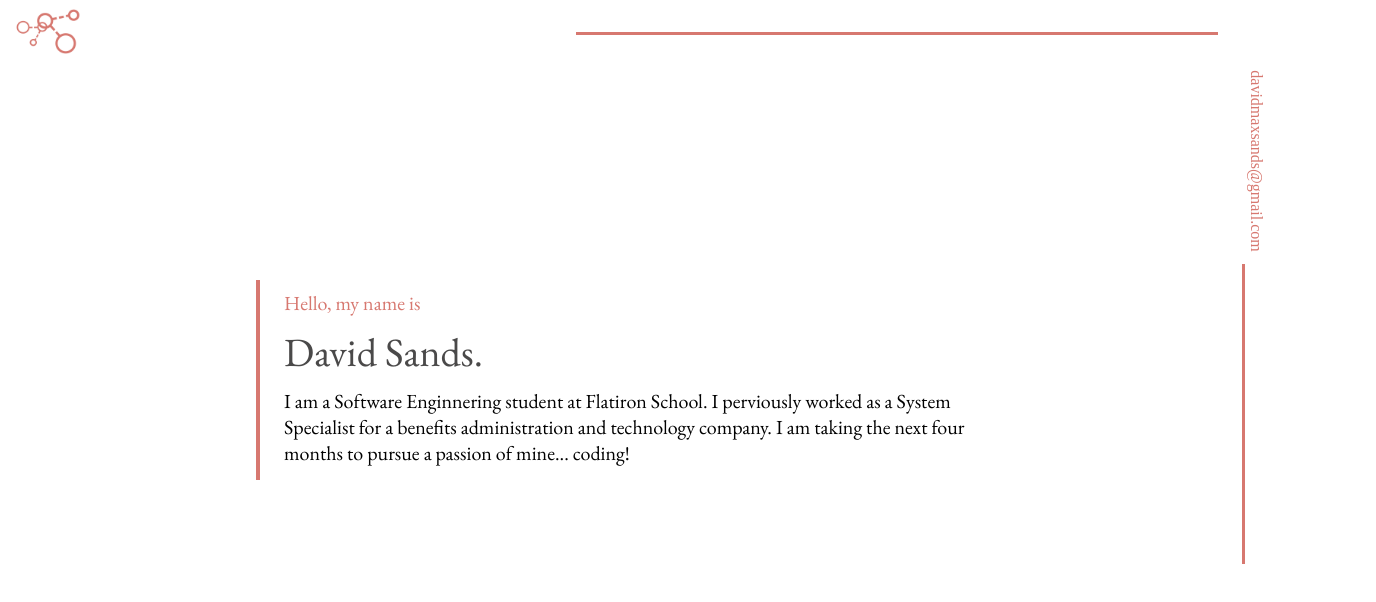
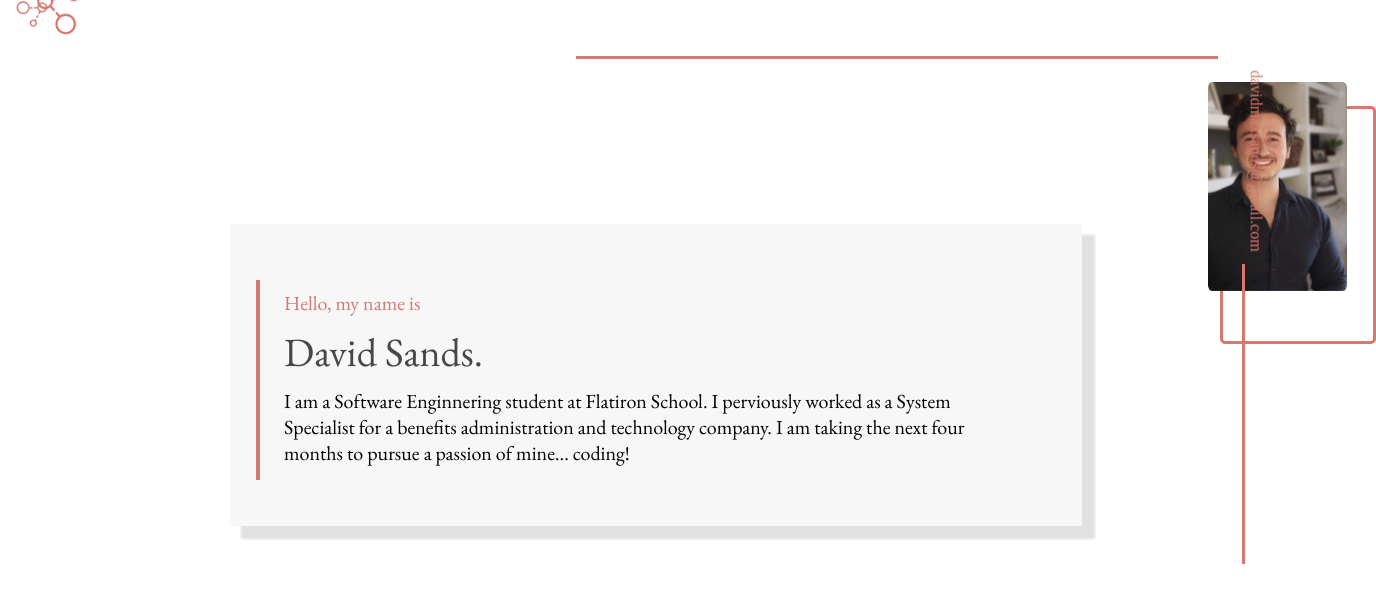
Before and after one commit to DavidMSands/Personal-Website, a plain HTML site: page index.html in a window 1280 px wide. Shown: the whole page, 1376 px wide, since content can reach past the window. Drawn offline with nearby package versions, Linux system fonts and the light colour scheme.

Commit message:
new styling

```diff
--- a/index.html
+++ b/index.html
@@ -8,9 +8,15 @@
     <link href="https://fonts.googleapis.com/css2?family=EB+Garamond&family=Playfair+Display&display=swap" rel="stylesheet">
 </head>
   <body>
+      <div>
+      <script src="./script.js"></script>
+      <div id="Rectangle2"></div>
+      <img id="professional" src="./IMG_2589.JPG" />
+    <div id="Rectangle"></div>
       <h1 id="name"></h1>
       <hr size="3px" width="50%" color="#d77870" >
-      <img src="./3c49429e3e3241c8862b69294ee32975.png" />
+      <img id="logo" src="./3c49429e3e3241c8862b69294ee32975.png" />
+      <div id="helloBox">
         <div id="maintext">
             <p id="hello" class="small_text">Hello, my name is</p>
             <p id ="myName" class="large_text">David Sands.</p>
@@ -22,8 +28,10 @@
          <div>
             <p id="email">davidmaxsands@gmail.com</p>
          </div>
+     </div>
       <div id="vertical"></div>
       <div id="vertical2"></div>
 
+
   </body>
 </html>
--- /dev/null
+++ b/script.js
@@ -0,0 +1,9 @@
+const hover = document.getElementById("helloBox");
+
+
+    document.addEventListener("mouseover", function (event) {
+          const leftNumbers = hover.style.left.replace("px", "");
+          const left = parseInt(leftNumbers, 10);
+          hover.style.left = `${left - 1}px`;
+
+      });
--- a/style.css
+++ b/style.css
@@ -15,9 +15,9 @@ body {
     margin-right: auto;
 }
 
-img {
+#logo {
     position: relative;
-    top: -40px;
+    top: -280px;
     width: 6%;
     height: auto;
 }
@@ -36,6 +36,7 @@ img {
     margin-bottom: -10px;
     color: rgba(12, 11, 11, 0.747);
 }
+
 
 #maintext {
     width: 715px;
@@ -65,7 +66,7 @@ img {
 hr {
     position:absolute;
     left: 45%;
-    top: 3%;
+    top: 6%;
 
 }
 
@@ -76,3 +77,35 @@ hr {
     left: 91%;
     top: 17%;
 }
+
+#Rectangle {
+    width:850px;
+    height:300px;
+    border:1px solid #f7f7f7;
+    position:absolute;
+    left: 18%;
+    top: 28%;
+    background: #f7f7f7;
+    box-shadow: 12px 12px 2px 1px rgba(59, 59, 61, 0.151);
+
+}
+
+#professional {
+    position: relative;
+    top: 74px;
+    left: 1200px;
+    width: 11%;
+    height: auto;
+    border-radius: 3%;
+}
+
+#Rectangle2 {
+    border:3px solid #d77870;
+    position: absolute;
+    bottom: 57%;
+    left: 1220px;
+    width: 150px;
+    height: 29%;
+    border-radius: 5px;
+
+}
```
Also changed, not shown: IMG_2589.JPG (added), 1 other file. Lines whose indentation alone changed are shown as unchanged.
